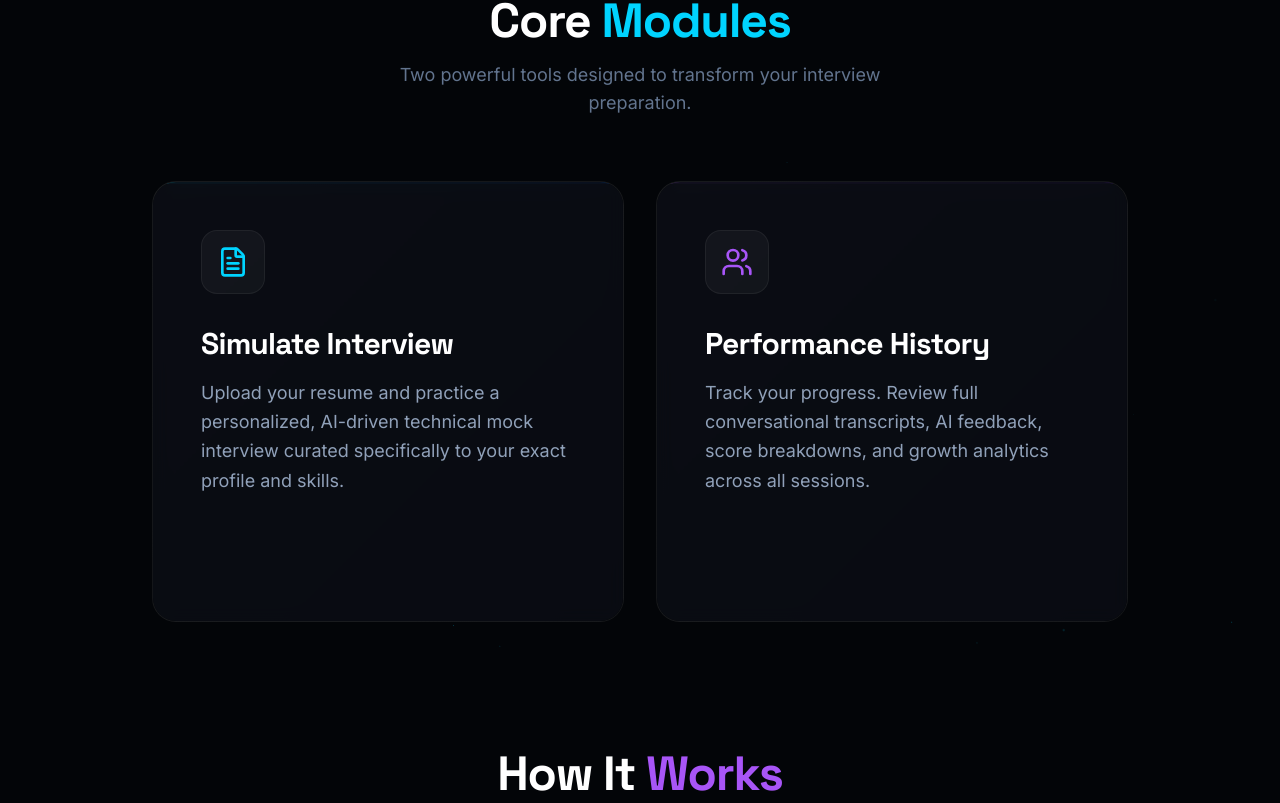
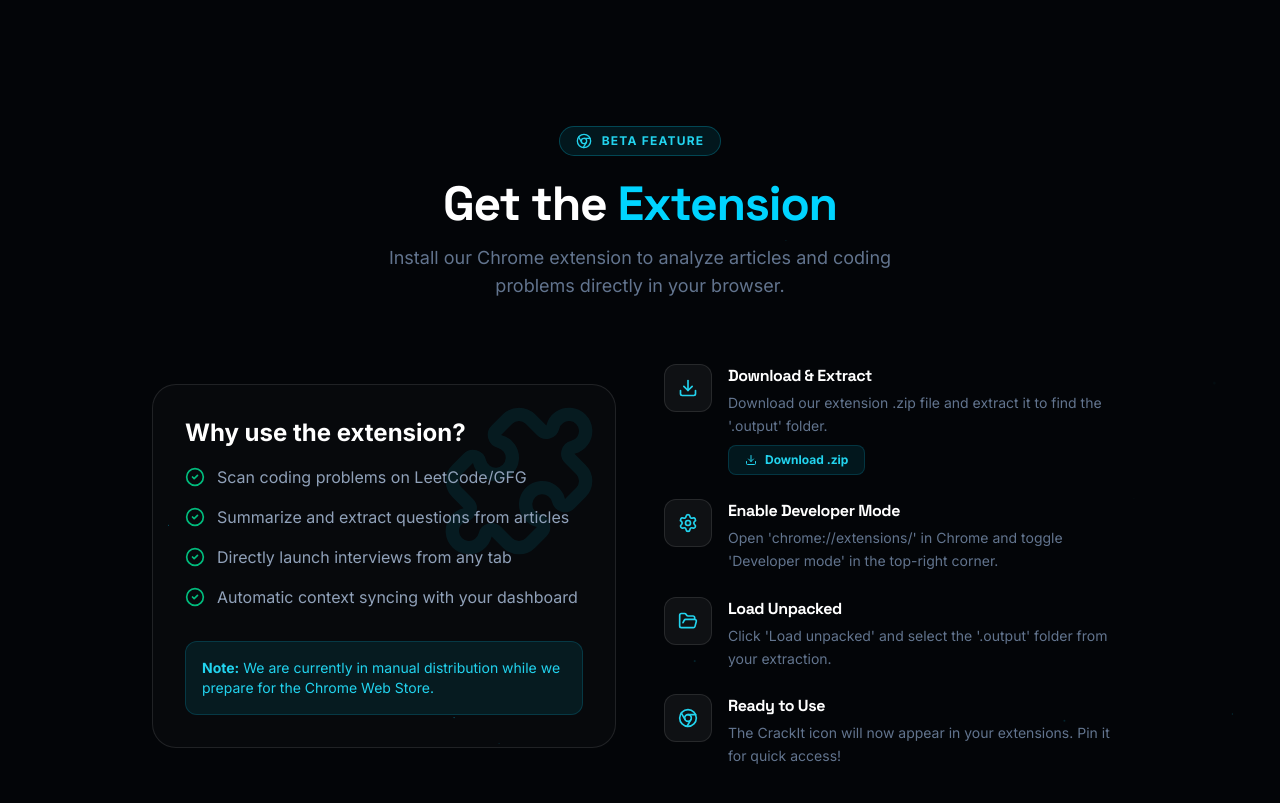
Before and after one commit to miniprojectmnnit/crackit, a React (Vite) app in the folder client/: page / in a window 1280 px wide. Shown: the part 1797-2600 px from the top of the page. Built offline with nearby package versions, Linux system fonts and the light colour scheme; no server answers.

Commit message:
feat: implement backend API server and frontend home page with secure API key management

```diff
--- a/client/src/pages/HomePage.jsx
+++ b/client/src/pages/HomePage.jsx
@@ -7,7 +7,8 @@ import {
   Users,
   Sparkles,
   BrainCircuit,
-  Target, ArrowRight, Zap, Upload, MessageSquare, BarChart3, CheckCircle2, Trash2, Plus, Key
+  Target, ArrowRight, Zap, Upload, MessageSquare, BarChart3, CheckCircle2, Trash2, Plus, Key,
+  Download, FolderOpen, Puzzle, Settings, Chrome
 } from "lucide-react";
 import { API_BASE_URL } from "../config";
 import { motion } from "framer-motion";
@@ -136,32 +137,7 @@ const Home = () => {
       setApiKeysStatus('Error deleting key.');
     }
   };
-  const cards = [
-    {
-      id: "resume",
-      title: "Simulate Interview",
-      description:
-        "Upload your resume and practice a personalized, AI-driven technical mock interview curated specifically to your exact profile and skills.",
-      icon: <FileText className="h-8 w-8" />,
-      route: "/resume-upload",
-      delay: 0.1,
-      gradient: "from-[#00d4ff] to-[#0066ff]",
-      glowColor: "rgba(0, 212, 255, 0.4)",
-      iconColor: "text-[#00d4ff]",
-    },
-    {
-      id: "feed",
-      title: "Performance History",
-      description:
-        "Track your progress. Review full conversational transcripts, AI feedback, score breakdowns, and growth analytics across all sessions.",
-      icon: <Users className="h-8 w-8" />,
-      route: "/feed",
-      delay: 0.2,
-      gradient: "from-[#a855f7] to-[#6d28d9]",
-      glowColor: "rgba(168, 85, 247, 0.4)",
-      iconColor: "text-[#a855f7]",
-    },
-  ];
+  // Removed redundant cards as they are already featured in Hero CTAs
 
   const steps = [
     {
@@ -427,114 +403,113 @@ const Home = () => {
       </section>
 
       {/* ═══════════════════════════════════════════════
-          FEATURE CARDS
+          CHROME EXTENSION INSTALLATION
       ═══════════════════════════════════════════════ */}
-      <section className="container mx-auto px-6 max-w-5xl relative z-10 mb-32">
+      <section className="container mx-auto px-6 max-w-5xl relative z-10 mb-32 border-t border-white/5 pt-32">
         <motion.div
           initial={{ opacity: 0, y: 20 }}
           whileInView={{ opacity: 1, y: 0 }}
           viewport={{ once: true }}
           className="text-center mb-16"
         >
+          <div className="inline-flex items-center gap-2.5 px-4 py-1.5 rounded-full border border-cyan-500/30 bg-cyan-500/10 mb-6">
+            <Chrome className="w-4 h-4 text-cyan-400" />
+            <span className="text-xs font-bold tracking-widest text-cyan-400 uppercase">Beta Feature</span>
+          </div>
           <h2 className="text-4xl md:text-5xl font-extrabold font-display text-white tracking-tight mb-4">
-            Core <span className="text-[#00d4ff]">Modules</span>
+            Get the <span className="text-[#00d4ff]">Extension</span>
           </h2>
           <p className="text-slate-500 text-lg max-w-xl mx-auto">
-            Two powerful tools designed to transform your interview preparation.
+            Install our Chrome extension to analyze articles and coding problems directly in your browser.
           </p>
         </motion.div>
 
-        <div className="grid grid-cols-1 md:grid-cols-2 gap-8">
-          {cards.map((card) => (
+        <div className="grid grid-cols-1 md:grid-cols-2 gap-12 items-center">
+          {/* Left: Illustration/Card */}
           <motion.div
-              key={card.id}
-              initial={{ opacity: 0, y: 50 }}
-              whileInView={{ opacity: 1, y: 0 }}
-              viewport={{ once: true, margin: "-50px" }}
-              transition={{
-                duration: 0.7,
-                delay: card.delay,
-                ease: "easeOut",
-              }}
-              whileHover={{ y: -8, scale: 1.02 }}
-              className="rounded-3xl relative overflow-hidden group cursor-pointer holographic-shimmer"
-              style={{
-                background: "linear-gradient(135deg, rgba(255,255,255,0.04) 0%, rgba(255,255,255,0.01) 100%)",
-                border: "1px solid rgba(255,255,255,0.06)",
-                transition: "box-shadow 0.5s ease, border-color 0.5s ease",
-              }}
-              onMouseEnter={(e) => {
-                setHoveredCard(card.id);
-                e.currentTarget.style.boxShadow = `0 0 60px -15px ${card.glowColor}`;
-                e.currentTarget.style.borderColor = `${card.glowColor}`;
-              }}
-              onMouseLeave={(e) => {
-                setHoveredCard(null);
-                e.currentTarget.style.boxShadow = "none";
-                e.currentTarget.style.borderColor = "rgba(255,255,255,0.06)";
-              }}
-              onClick={() => navigate(card.route)}
+            initial={{ opacity: 0, x: -30 }}
+            whileInView={{ opacity: 1, x: 0 }}
+            viewport={{ once: true }}
+            className="relative p-8 rounded-3xl bg-white/[0.02] border border-white/10 overflow-hidden group"
           >
-              {/* Top accent line */}
-              <div
-                className={`absolute top-0 inset-x-0 h-[2px] bg-gradient-to-r ${card.gradient} opacity-40 group-hover:opacity-100 transition-opacity duration-500`}
-              />
-
-              <div className="bg-[#0A0D14]/80 h-full w-full p-10 md:p-12 relative overflow-hidden flex flex-col backdrop-blur-sm">
-                {/* Icon */}
-                <div
-                  className={`w-16 h-16 rounded-2xl flex items-center justify-center mb-8 ${card.iconColor} group-hover:scale-110 transition-all duration-500`}
-                  style={{
-                    background: "rgba(255,255,255,0.04)",
-                    border: "1px solid rgba(255,255,255,0.06)",
-                    boxShadow:
-                      hoveredCard === card.id
-                        ? `0 0 30px -5px ${card.glowColor}`
-                        : "none",
-                    transition: "box-shadow 0.5s ease, transform 0.5s ease",
-                  }}
-                >
-                  {card.icon}
+            <div className="absolute top-0 right-0 p-4 opacity-10 group-hover:opacity-20 transition-opacity">
+              <Puzzle className="w-40 h-40 text-cyan-500" />
             </div>
-
-                {/* Title */}
-                <h3 className="text-3xl font-extrabold mb-4 text-white tracking-tight font-display group-hover:text-transparent group-hover:bg-clip-text transition-all duration-300"
-                  style={hoveredCard === card.id ? {
-                    backgroundImage: `linear-gradient(135deg, white, ${card.glowColor})`,
-                    WebkitBackgroundClip: 'text',
-                    WebkitTextFillColor: 'transparent',
-                  } : {}}
-                >
-                  {card.title}
-                </h3>
-
-                {/* Description */}
-                <p className="text-slate-400 text-lg leading-relaxed flex-1 font-body">
-                  {card.description}
-                </p>
-
-                {/* Arrow */}
-                <div
-                  className={`mt-8 flex justify-end opacity-0 group-hover:opacity-100 translate-x-[-10px] group-hover:translate-x-0 transition-all duration-300 ${card.iconColor}`}
-                >
-                  <div
-                    className="p-3 rounded-full backdrop-blur-sm"
-                    style={{
-                      background: "rgba(255,255,255,0.05)",
-                      border: "1px solid rgba(255,255,255,0.08)",
-                    }}
-                  >
-                    <ArrowRight className="w-5 h-5" />
+            <div className="relative z-10">
+              <h3 className="text-2xl font-bold text-white mb-4">Why use the extension?</h3>
+              <ul className="space-y-4">
+                {[
+                  "Scan coding problems on LeetCode/GFG",
+                  "Summarize and extract questions from articles",
+                  "Directly launch interviews from any tab",
+                  "Automatic context syncing with your dashboard"
+                ].map((text, i) => (
+                  <li key={i} className="flex items-start gap-3 text-slate-400">
+                    <CheckCircle2 className="w-5 h-5 text-emerald-500 shrink-0 mt-0.5" />
+                    <span>{text}</span>
+                  </li>
+                ))}
+              </ul>
+              <div className="mt-8 p-4 rounded-xl bg-cyan-500/10 border border-cyan-500/20 text-cyan-400 text-sm">
+                <strong>Note:</strong> We are currently in manual distribution while we prepare for the Chrome Web Store.
               </div>
             </div>
+          </motion.div>
 
-                {/* Corner glow */}
-                <div
-                  className={`absolute bottom-0 right-0 w-56 h-56 opacity-0 group-hover:opacity-15 blur-[80px] transition-opacity duration-700 pointer-events-none rounded-full bg-gradient-to-br ${card.gradient}`}
-                />
+          {/* Right: Steps */}
+          <div className="space-y-6">
+            {[
+              {
+                icon: Download,
+                title: "Download & Extract",
+                text: (
+                  <div className="flex flex-col gap-2">
+                    <span>Download our extension .zip file and extract it to find the '.output' folder.</span>
+                    <a
+                      href="/chrome-mv3.zip"
+                      download
+                      className="inline-flex items-center gap-2 px-4 py-1.5 rounded-lg bg-cyan-500/10 border border-cyan-500/20 text-cyan-400 text-xs font-bold w-fit hover:bg-cyan-500/20 transition-all"
+                    >
+                      <Download className="w-3 h-3" />
+                      Download .zip
+                    </a>
+                  </div>
+                )
+              },
+              {
+                icon: Settings,
+                title: "Enable Developer Mode",
+                text: "Open 'chrome://extensions/' in Chrome and toggle 'Developer mode' in the top-right corner."
+              },
+              {
+                icon: FolderOpen,
+                title: "Load Unpacked",
+                text: "Click 'Load unpacked' and select the '.output' folder from your extraction."
+              },
+              {
+                icon: Chrome,
+                title: "Ready to Use",
+                text: "The CrackIt icon will now appear in your extensions. Pin it for quick access!"
+              }
+            ].map((step, i) => (
+              <motion.div
+                key={i}
+                initial={{ opacity: 0, x: 30 }}
+                whileInView={{ opacity: 1, x: 0 }}
+                viewport={{ once: true }}
+                transition={{ delay: i * 0.1 }}
+                className="flex gap-4 group"
+              >
+                <div className="flex-shrink-0 w-12 h-12 rounded-xl bg-white/5 border border-white/10 flex items-center justify-center group-hover:border-cyan-500/40 group-hover:bg-cyan-500/5 transition-all">
+                  <step.icon className="w-5 h-5 text-cyan-400" />
+                </div>
+                <div>
+                  <h4 className="text-white font-bold mb-1 font-display tracking-tight">{step.title}</h4>
+                  <p className="text-slate-500 text-sm leading-relaxed">{step.text}</p>
                 </div>
               </motion.div>
             ))}
+          </div>
         </div>
       </section>
 
```
Also changed, not shown: 2 other files (tests, documents, lock files or other folders). Lines whose indentation alone changed are shown as unchanged.
